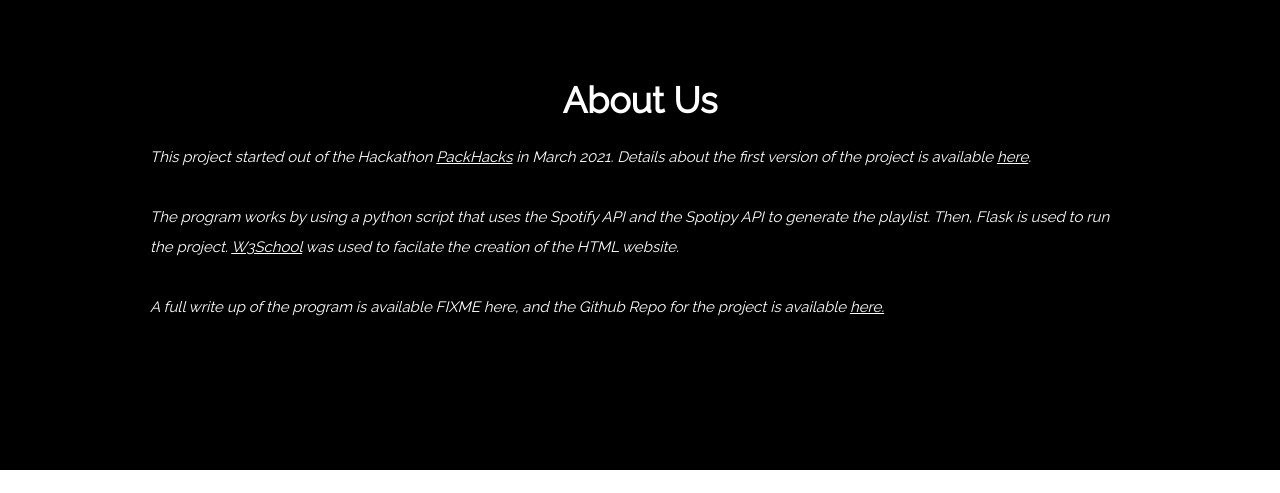
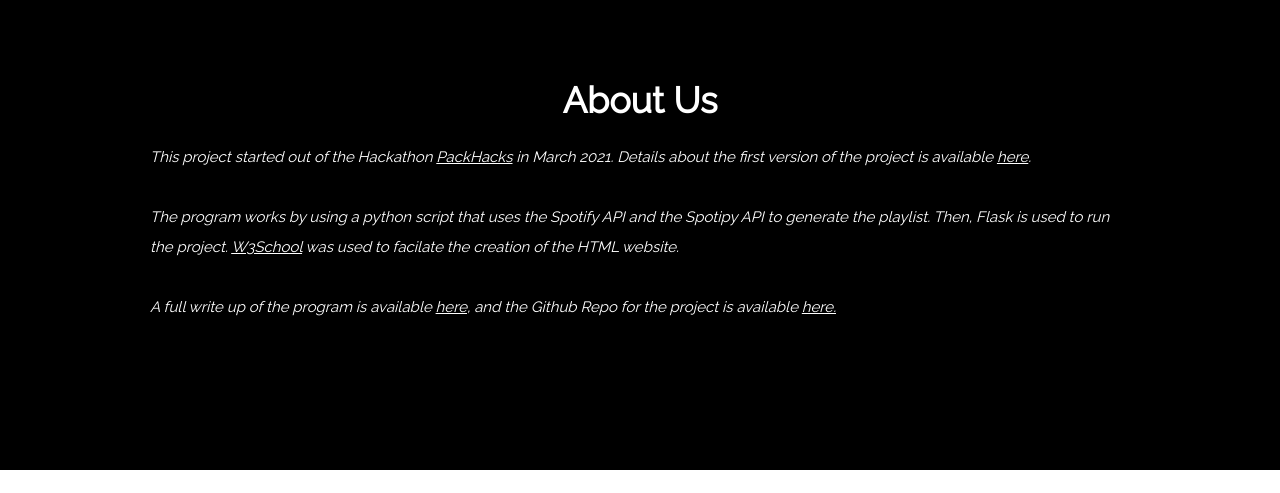
Before and after one commit to qsieredz/ExtendedReleaseRadar, a Flask app: page / in a window 1280 px wide. Shown: the part 1700-2193 px from the top of the page. Run offline with Flask 2, Linux system fonts and the light colour scheme.

Commit message:
Added writeup

```diff
--- a/templates/index.html
+++ b/templates/index.html
@@ -63,7 +63,7 @@ p {line-height: 2}
     <h1 class="w3-center w3-text-white"><b>About Us</b></h1>
     <p><i>This project started out of the Hackathon <a href="https://ncsupackhacks.org/">PackHacks</a> in March 2021. Details about the first version of the project is available <a href="https://devpost.com/software/extended-release-radar"> here</a>.<br><br>
     The program works by using a python script that uses the Spotify API and the Spotipy API to generate the playlist. Then, Flask is used to run the project. <a href="https://www.w3schools.com/w3css/w3css_templates.asp"> W3School</a> was used to facilate the creation of the HTML website.<br><br>
-    A full write up of the program is available FIXME here, and the Github Repo for the project is available <a href="https://github.com/qsieredz/ExtendedReleaseRadar">here.</a></i>
+    A full write up of the program is available <a href="https://quentin-sieredzki.medium.com/making-extended-release-radar-for-spotify-using-python-flask-and-the-spotipy-api-e4fabc8a72ec">here</a>, and the Github Repo for the project is available <a href="https://github.com/qsieredz/ExtendedReleaseRadar">here.</a></i>
     </p><br>
   </div>
 </div>
```
